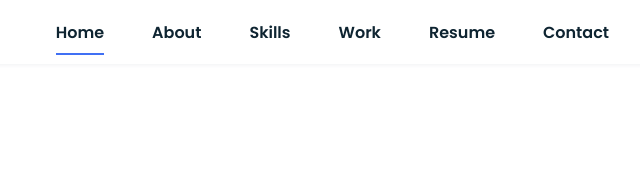
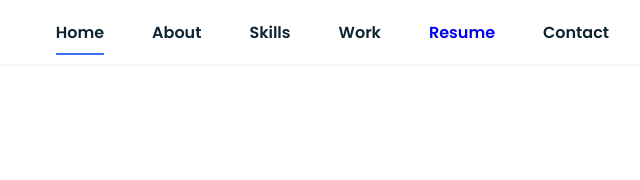
Before and after one commit to ShreyasHC99/shreyashc, a plain HTML site: page index.html in a window 1280 px wide. Shown: the top 180 px of the page, 543-1183 px from the left. Drawn offline with nearby package versions, Linux system fonts and the light colour scheme.

Commit message:
Update index.html

```diff
--- a/index.html
+++ b/index.html
@@ -26,7 +26,7 @@
                         <li class="nav__item"><a href="#about" class="nav__link">About</a></li>
                         <li class="nav__item"><a href="#skills" class="nav__link">Skills</a></li>
                         <li class="nav__item"><a href="#work" class="nav__link">Work</a></li>
-                        <li class="nav__item"><a href="https://drive.google.com/file/d/1a8oYooYVqceSd0m31pKOPzCdbaiU9Fbx/view?usp=sharing" class="nav__link">Resume</a>
+                        <li class="nav__item"><a href="https://drive.google.com/file/d/1a8oYooYVqceSd0m31pKOPzCdbaiU9Fbx/view?usp=sharing">Resume</a>
                             <li class="nav__item"><a href="#contact" class="nav__link">Contact</a></li>
                     </ul>
                 </div>
```
